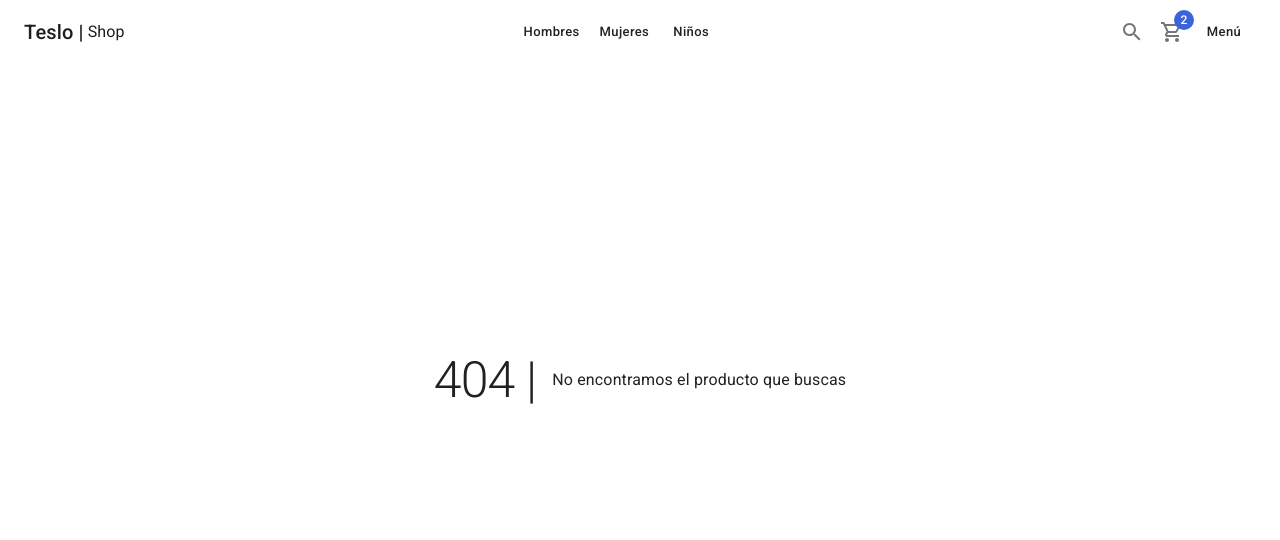
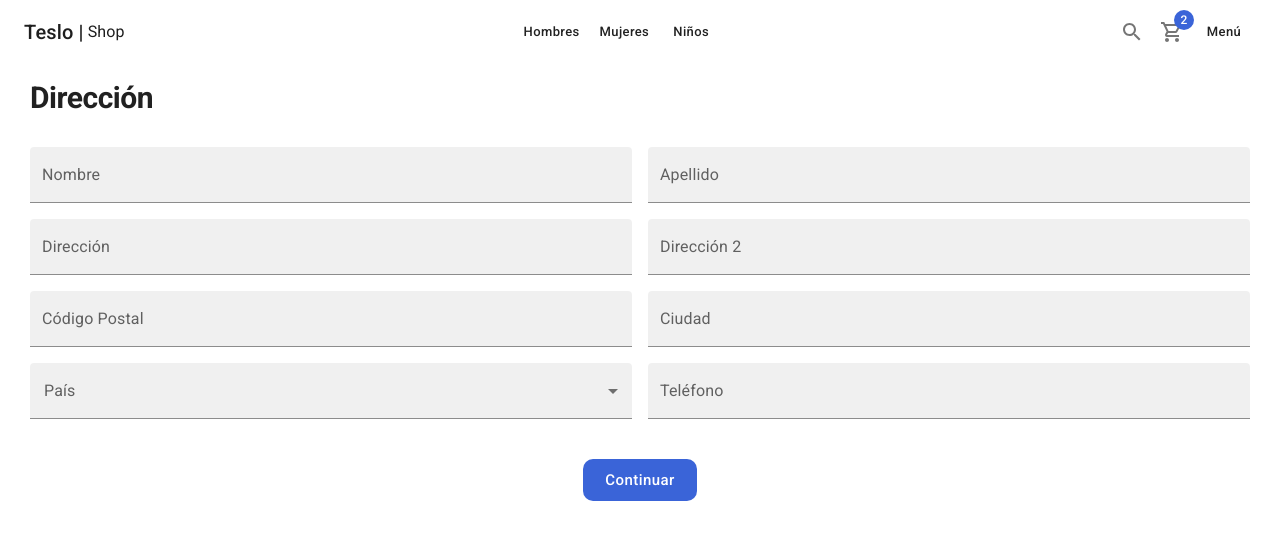
Before and after one commit to ObedSAGA/TesloShop, a Next.js app: page /checkout/address in a window 1280 px wide. Before the commit this address had no page. Shown: the top 540 px of the page. Built offline with nearby package versions, Linux system fonts and the light colour scheme.

Commit message:
Add Direction Page

```diff
--- /dev/null
+++ b/pages/checkout/address.tsx
@@ -0,0 +1,58 @@
+import { FormControl, Grid, InputLabel, MenuItem, Select, TextField, Typography, Button, Box } from '@mui/material';
+import { ShopLayout } from '../../components/layouts';
+
+const AdressPage = () => {
+    return (
+        <ShopLayout title='Dirección del cliente' pageDescription={'Confirma la dirección de envío'}>
+            <Typography variant='h1' component='h1'>Dirección</Typography>
+
+            <Grid container spacing={2} sx={{ mt: 2}}>
+                <Grid item xs={12} sm={6}>
+                    <TextField label='Nombre' variant='filled' fullWidth />
+                </Grid>
+                <Grid item xs={12} sm={6}>
+                    <TextField label='Apellido' variant='filled' fullWidth />
+                </Grid>
+
+                <Grid item xs={12} sm={6}>
+                    <TextField label='Dirección' variant='filled' fullWidth />
+                </Grid>
+                <Grid item xs={12} sm={6}>
+                    <TextField label='Dirección 2' variant='filled' fullWidth />
+                </Grid>
+
+                <Grid item xs={12} sm={6}>
+                    <TextField label='Código Postal' variant='filled' fullWidth />
+                </Grid>
+                <Grid item xs={12} sm={6}>
+                    <TextField label='Ciudad' variant='filled' fullWidth />
+                </Grid>
+
+                <Grid item xs={12} sm={6}>
+                    <FormControl fullWidth>
+                        <InputLabel>País</InputLabel>
+                        <Select
+                            variant='filled'
+                            fullWidth
+                        >
+                            <MenuItem value={1}>Costa Rica</MenuItem>
+                            <MenuItem value={2}>México</MenuItem>
+                            <MenuItem value={3}>Argentina</MenuItem>
+
+                        </Select>
+                    </FormControl>
+                </Grid>
+                <Grid item xs={12} sm={6}>
+                    <TextField label='Teléfono' variant='filled' fullWidth />
+                </Grid>
+            </Grid>
+
+            <Box sx={{ mt: 5 }} display='flex' justifyContent='center'>
+                <Button color='secondary' className='circular-btn' size='large'>Continuar</Button>
+            </Box>
+
+        </ShopLayout>
+    )
+}
+
+export default AdressPage
```
